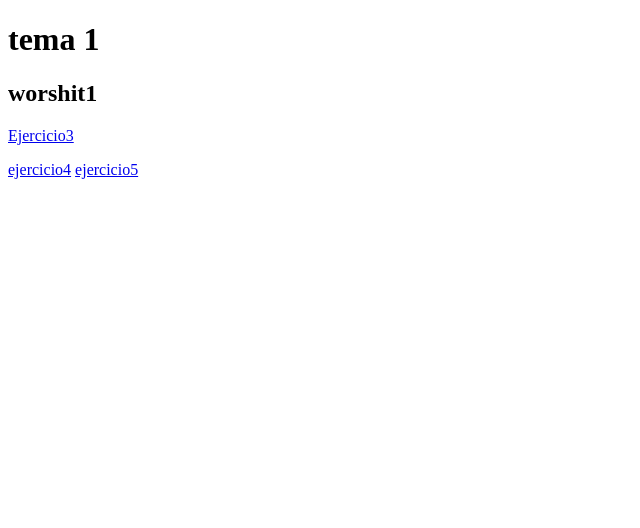
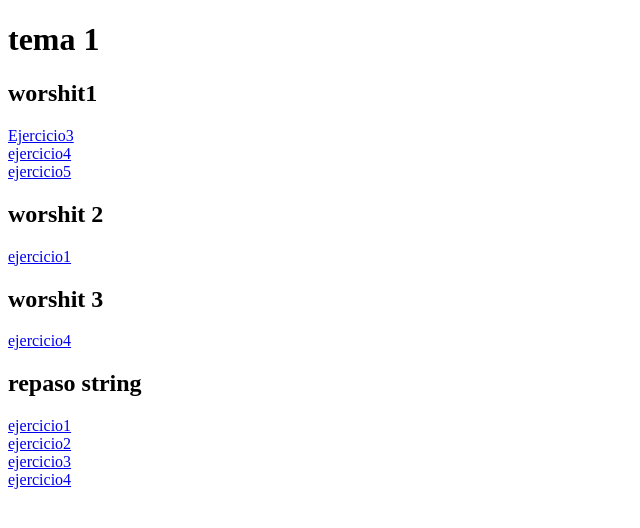
Before and after one commit to jesussalazarrivera1997/ejercicios-recuperaci-n_, a plain HTML site: page index.html in a window 1280 px wide. Shown: the whole page, without its empty margins (0-640 px from the left). Drawn offline with Linux system fonts and the light colour scheme.

Commit message:
Update index.html

```diff
--- a/index.html
+++ b/index.html
@@ -3,7 +3,16 @@
 <body>
     <h1>tema 1</h1>
     <h2>worshit1</h2>
-    <p><a href="/tema 1/worshit 1/Ejercicio3.html">Ejercicio3</a></p>
-    <a href="/tema 1/worshit 1/ejercicio4.html">ejercicio4</a></hb>
+    <a href="/tema 1/worshit 1/Ejercicio3.html">Ejercicio3</a><br/>
+    <a href="/tema 1/worshit 1/ejercicio4.html">ejercicio4</a><br/>
     <a href="/tema 1/worshit 1/ejercicio5.html">ejercicio5</a>
+    <h2>worshit 2 </h2>
+    <a href="/tema 1/worshit 2_/ejercicio1.html">ejercicio1</a><br/>
+    <h2>worshit 3</h2>
+    <a href="/tema 1/worshit 3/ejercicio4.html">ejercicio4</a>
+    <h2>repaso string</h2>
+    <a href="/tema 1/repaso string/ejercicio1.html">ejercicio1</a><br/>
+    <a href="/tema 1/repaso string/ejercicio2.html">ejercicio2</a><br/>
+    <a href="/tema 1/repaso string/ejercicio3.html">ejercicio3</a><br/>
+    <a href="/tema 1/repaso string/ejercicio4.html">ejercicio4</a>
 </body>
```
